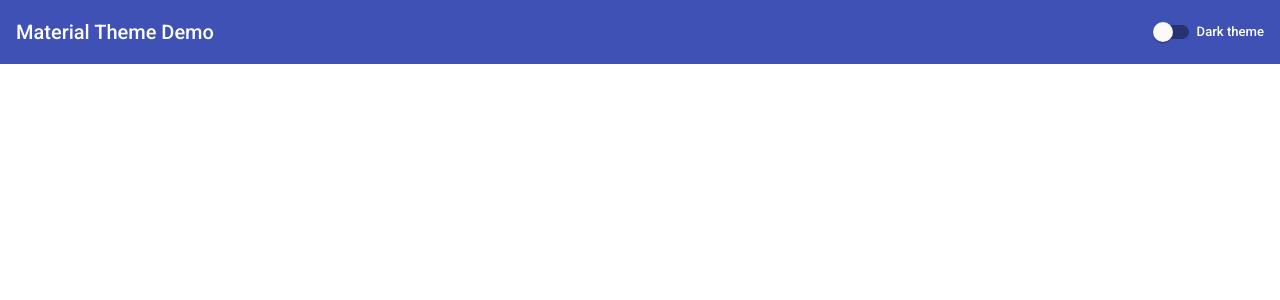
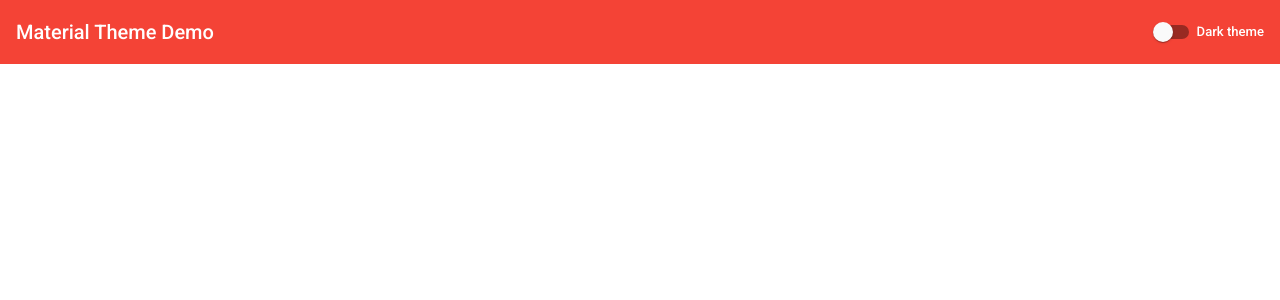
Before and after one commit to shonderdos/material-themes-demo, an Angular app: page / in a window 1280 px wide. Shown: the top 300 px of the page. Built offline with nearby package versions, Linux system fonts and the light colour scheme.

Commit message:
Switch to custom theming

```diff
--- a/angular.json
+++ b/angular.json
@@ -28,7 +28,6 @@
               "src/assets"
             ],
             "styles": [
-              "./node_modules/@angular/material/prebuilt-themes/indigo-pink.css",
               "src/styles.scss"
             ],
             "scripts": []
@@ -93,7 +92,6 @@
               "src/assets"
             ],
             "styles": [
-              "./node_modules/@angular/material/prebuilt-themes/indigo-pink.css",
               "src/styles.scss"
             ],
             "scripts": []
--- a/src/index.html
+++ b/src/index.html
@@ -9,7 +9,7 @@
   <link href="https://fonts.googleapis.com/css?family=Roboto:300,400,500&display=swap" rel="stylesheet">
   <link href="https://fonts.googleapis.com/icon?family=Material+Icons" rel="stylesheet">
 </head>
-<body>
+<body class="default-theme">
   <app-root></app-root>
 </body>
 </html>
--- a/src/styles.scss
+++ b/src/styles.scss
@@ -2,3 +2,12 @@
 
 html, body { height: 100%; }
 body { margin: 0; font-family: Roboto, "Helvetica Neue", sans-serif; }
+
+@import "~@angular/material/theming";
+@include mat-core();
+
+$default-theme: mat-light-theme(mat-palette($mat-red), mat-palette($mat-amber), mat-palette($mat-red));
+
+.default-theme {
+  @include angular-material-theme($default-theme)
+}
```
